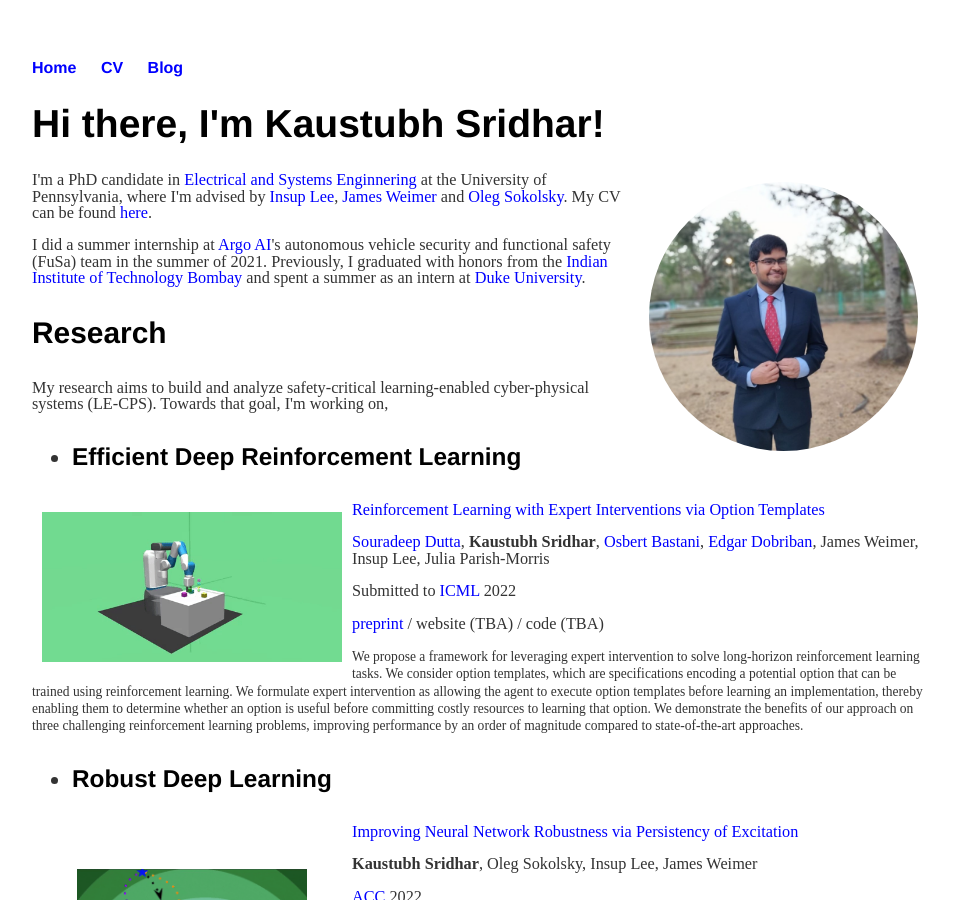
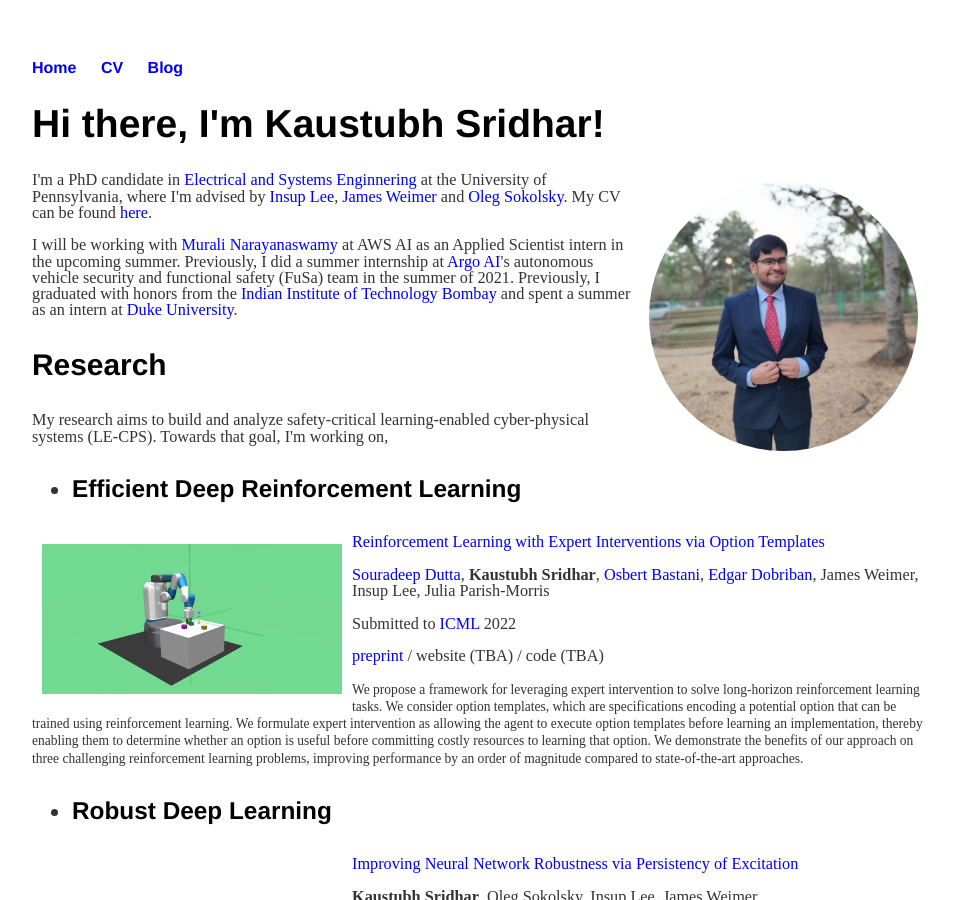
Before and after one commit to kaustubhsridhar/kaustubhsridhar_old.github.io, a Jekyll site: the page built from index.html, in a window 1280 px wide and 900 px high. Shown: the whole window, without its empty margins (160-1113 px from the left). Built offline with Jekyll 4.4.1, drawn with Linux system fonts in a browser that asks for light colours.

Commit message:
Update index.html

```diff
--- a/index.html
+++ b/index.html
@@ -13,7 +13,7 @@
 	<p>I'm a PhD candidate in <a href="https://www.ese.upenn.edu/">Electrical and Systems Enginnering</a> at the University of Pennsylvania, where I'm advised by <a href="https://www.cis.upenn.edu/~lee/home/index.shtml">Insup Lee</a>, <a href="https://www.seas.upenn.edu/~weimerj/research.html">James Weimer</a> and <a href="https://www.seas.upenn.edu/directory/profile.php?ID=91">Oleg Sokolsky</a>.
 	My CV can be found <a href="https://kaustubhsridhar.github.io/cv.pdf">here</a>.</p>
 
-	<p>I did a summer internship at <a href="https://www.argo.ai/">Argo AI</a>'s autonomous vehicle security and functional safety (FuSa) team in the summer of 2021. Previously, I graduated with honors from the <a href="https://www.iitb.ac.in/">Indian Institute of Technology Bombay</a> and spent a summer as an intern at <a href="https://ece.duke.edu/">Duke University</a>.</p>
+	<p>I will be working with <a href="https://sites.google.com/site/muralibalki/">Murali Narayanaswamy</a> at AWS AI as an Applied Scientist intern in the upcoming summer. Previously, I did a summer internship at <a href="https://www.argo.ai/">Argo AI</a>'s autonomous vehicle security and functional safety (FuSa) team in the summer of 2021. Previously, I graduated with honors from the <a href="https://www.iitb.ac.in/">Indian Institute of Technology Bombay</a> and spent a summer as an intern at <a href="https://ece.duke.edu/">Duke University</a>.</p>
 
 	<h3>Research</h3>
 	<p>My research aims to build and analyze safety-critical learning-enabled cyber-physical systems (LE-CPS). Towards that goal, I'm working on, </p>
```
